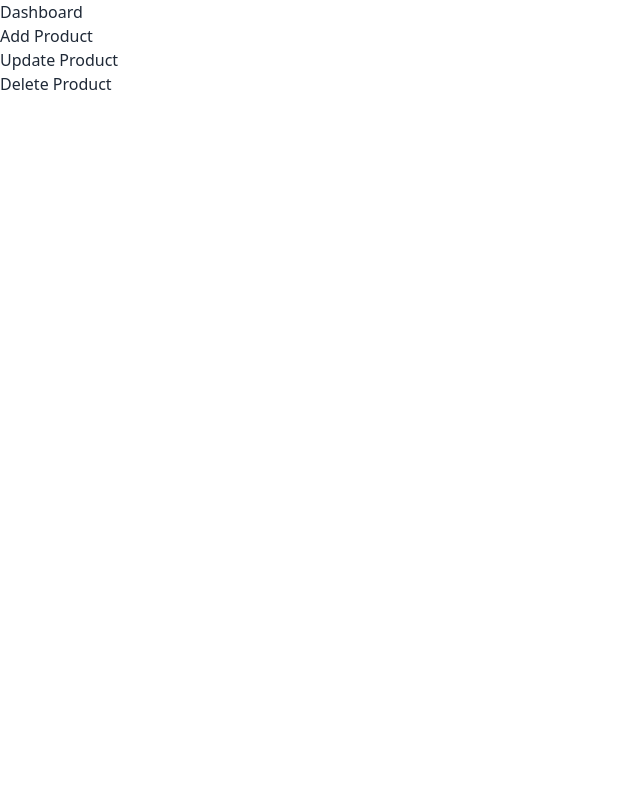
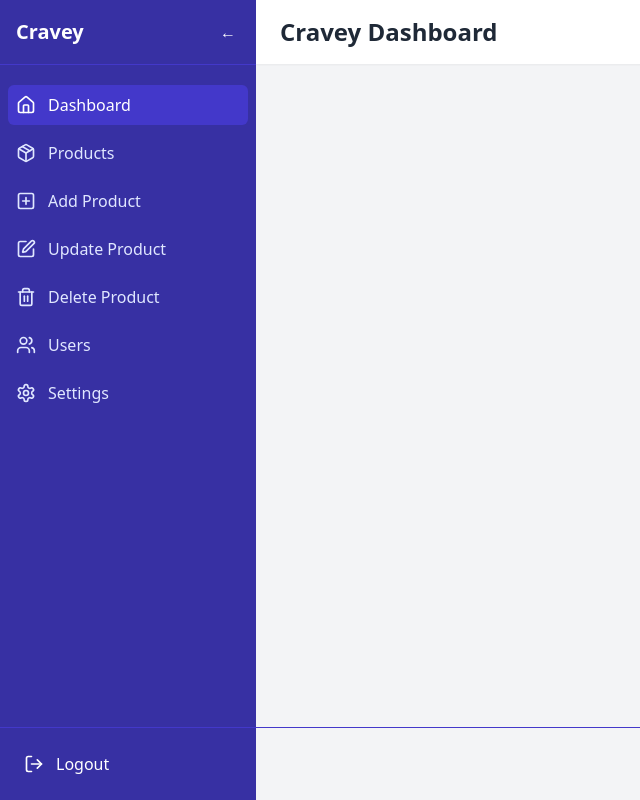
Before and after one commit to tuhin92/Cravey-client, a React app: page /dashboard in a window 1280 px wide. Shown: the whole page, without its empty margins (0-640 px from the left). Built offline with nearby package versions, Linux system fonts and the light colour scheme; the HTML template or start-up script is replaced by a standard one.

Commit message:
update dashboard design

```diff
--- a/src/layout/DashboardLayout.jsx
+++ /dev/null
@@ -1,24 +0,0 @@
-import { Outlet } from "react-router-dom";
-
-const DashboardLayout = () => {
-  return (
-    <div className="dashboard-container">
-      {/* Sidebar */}
-      <aside className="dashboard-sidebar">
-        <h2>Dashboard</h2>
-        <ul>
-          <li><a href="/dashboard/add-product">Add Product</a></li>
-            <li><a href="/dashboard/update-product">Update Product</a></li>
-            <li><a href="/dashboard/delete-product">Delete Product</a></li>
-        </ul>
-      </aside>
-
-      {/* Main Content */}
-      <main className="dashboard-content">
-        <Outlet />
-      </main>
-    </div>
-  );
-};
-
-export default DashboardLayout;
--- a/src/main.jsx
+++ b/src/main.jsx
@@ -9,7 +9,7 @@ import Shop from "./pages/Shop";
 import Services from "./pages/Services";
 import AddProduct from "./pages/Dashboard/AddProduct";
 import Dashboard from "./pages/Dashboard/Dashboard";
-import DashboardLayout from "./layout/DashboardLayout";
+import DashboardLayout from "./pages/Dashboard/Layout/DashboardLayout";
 import UpdateProducts from "./pages/Dashboard/UpdateProducts";
 import DeleteProducts from "./pages/Dashboard/DeleteProducts";
 
--- a/src/pages/Dashboard/AddProduct.jsx
+++ b/src/pages/Dashboard/AddProduct.jsx
@@ -3,6 +3,7 @@ import React from 'react';
 const AddProduct = () => {
     return (
         <div>
+            <h2>Add products page</h2>
         </div>
     );
 };
--- /dev/null
+++ b/src/pages/Dashboard/Layout/DashboardLayout.jsx
@@ -0,0 +1,91 @@
+import { Outlet, NavLink } from "react-router-dom";
+import { Home, Package, PlusSquare, Edit, Trash2, Users, Settings, LogOut } from "lucide-react";
+import { useState } from "react";
+
+const DashboardLayout = () => {
+  const [collapsed, setCollapsed] = useState(false);
+
+  return (
+    <div className="flex h-screen bg-gray-100">
+      {/* Sidebar */}
+      <aside
+        className={`bg-indigo-800 text-white transition-all duration-300 ease-in-out ${
+          collapsed ? "w-20" : "w-64"
+        }`}
+      >
+        {/* Logo */}
+        <div className="flex items-center justify-between p-4 border-b border-indigo-700">
+          {!collapsed && <h1 className="text-xl font-bold">Cravey</h1>}
+          <button
+            onClick={() => setCollapsed(!collapsed)}
+            className="p-1 rounded-md hover:bg-indigo-700"
+          >
+            {collapsed ? "→" : "←"}
+          </button>
+        </div>
+
+        {/* Navigation */}
+        <nav className="mt-5">
+          <ul className="space-y-2 px-2">
+            <NavItem to="/dashboard" icon={<Home size={20} />} label="Dashboard" collapsed={collapsed} />
+            <NavItem to="/dashboard/products" icon={<Package size={20} />} label="Products" collapsed={collapsed} />
+            <NavItem to="/dashboard/add-product" icon={<PlusSquare size={20} />} label="Add Product" collapsed={collapsed} />
+            <NavItem to="/dashboard/update-product" icon={<Edit size={20} />} label="Update Product" collapsed={collapsed} />
+            <NavItem to="/dashboard/delete-product" icon={<Trash2 size={20} />} label="Delete Product" collapsed={collapsed} />
+            <NavItem to="/dashboard/users" icon={<Users size={20} />} label="Users" collapsed={collapsed} />
+            <NavItem to="/dashboard/settings" icon={<Settings size={20} />} label="Settings" collapsed={collapsed} />
+          </ul>
+        </nav>
+
+        {/* Logout at the bottom */}
+        <div className="absolute bottom-0 w-full p-4 border-t border-indigo-700">
+          <NavLink
+            to="/logout"
+            className="flex items-center text-white hover:bg-indigo-700 rounded-md p-2 transition-colors"
+          >
+            <LogOut size={20} />
+            {!collapsed && <span className="ml-3">Logout</span>}
+          </NavLink>
+        </div>
+      </aside>
+
+      {/* Main Content Area */}
+      <div className="flex-1 flex flex-col overflow-hidden">
+        {/* Header */}
+        <header className="bg-white shadow-sm z-10">
+          <div className="py-4 px-6">
+            <h2 className="text-2xl font-semibold text-gray-800">Cravey Dashboard</h2>
+          </div>
+        </header>
+
+        {/* Main Content */}
+        <main className="flex-1 overflow-auto p-6">
+          <Outlet />
+        </main>
+      </div>
+    </div>
+  );
+};
+
+// Navigation Item Component
+const NavItem = ({ to, icon, label, collapsed }) => {
+  return (
+    <li>
+      <NavLink
+        to={to}
+        className={({ isActive }) =>
+          `flex items-center p-2 rounded-md transition-colors ${
+            isActive
+              ? 'bg-indigo-700 text-white'
+              : 'text-indigo-100 hover:bg-indigo-700'
+          }`
+        }
+      >
+        {icon}
+        {!collapsed && <span className="ml-3">{label}</span>}
+      </NavLink>
+    </li>
+  );
+};
+
+export default DashboardLayout;
```
